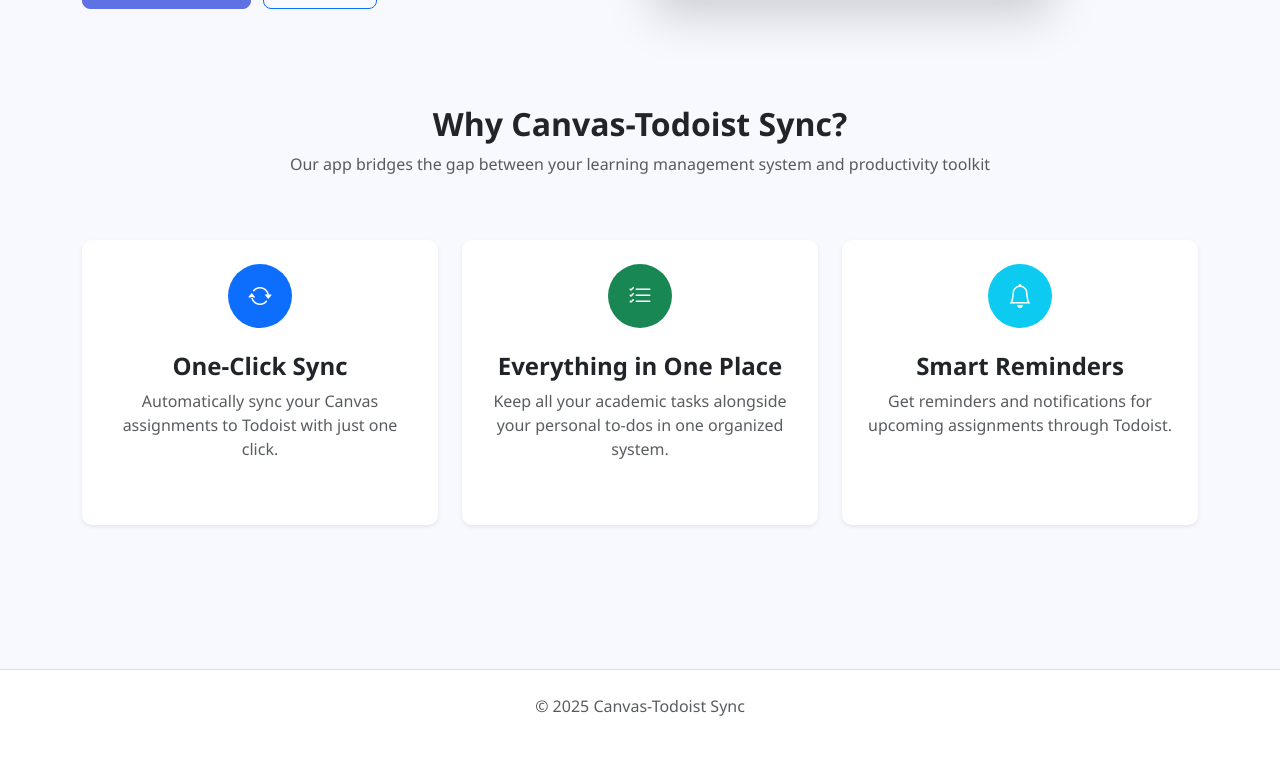
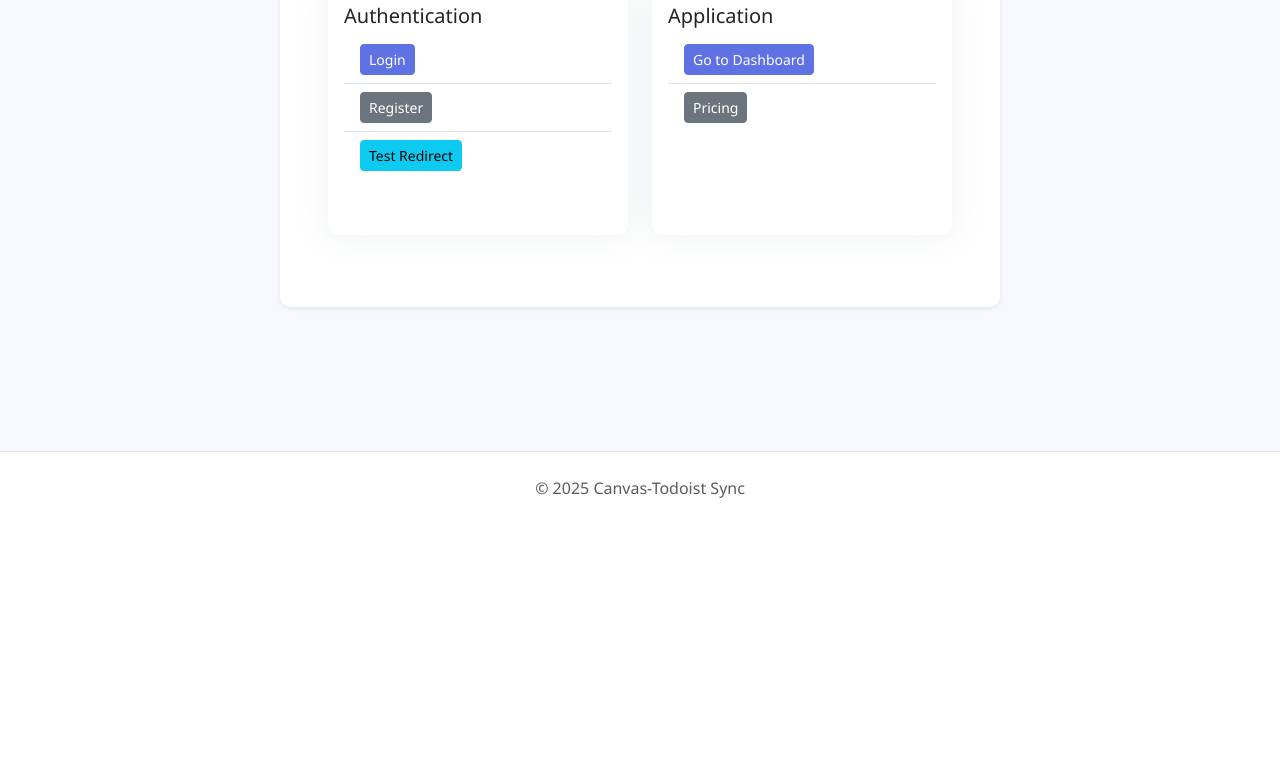
Before and after one commit to Ruthless21/canvas-todoist-sync, a Flask app: page / in a window 1280 px wide. Shown: the part 455-1213 px from the top of the page. After the commit the page ends 953 px from the top, so only its background shows below. Run offline with Flask 3, Linux system fonts and the light colour scheme.

Commit message:
Complete overhaul of login flow: 1) Simplify login function 2) Redirect to main page instead of dashboard 3) Add debug status page 4) Provide direct navigation links

```diff
--- a/blueprints/main.py
+++ b/blueprints/main.py
@@ -3,10 +3,24 @@
 Handles the main landing page and other general routes.
 """
 
-from flask import render_template
+from flask import render_template, flash, redirect, url_for, current_app
+from flask_login import current_user, login_required
 from blueprints import main_bp
 
 @main_bp.route('/')
 def index():
-    """Display the home page."""
-    return render_template('index.html')
+    """Display the home page with login status."""
+    # Log authentication status
+    current_app.logger.debug('Main index accessed, user authenticated: %s', current_user.is_authenticated)
+
+    # For logged in users, display a status message
+    if current_user.is_authenticated:
+        flash(f'You are logged in as {current_user.username}', 'success')
+
+    return render_template('index.html', title='Home')
+
+@main_bp.route('/dashboard-redirect')
+@login_required
+def dashboard_redirect():
+    """Simple redirect to dashboard for testing."""
+    return redirect(url_for('dashboard.index'))
--- a/templates/index.html
+++ b/templates/index.html
@@ -1,81 +1,73 @@
 {% extends "base.html" %}
-{% block title %}Canvas-Todoist Sync - Never Miss a Deadline{% endblock %}
+{% block title %}{{ title }}{% endblock %}
 {% block content %}
-<div class="row align-items-center py-5">
-    <div class="col-lg-6">
-        <h1 class="display-4 fw-bold mb-4">Never miss a deadline again!</h1>
-        <p class="lead mb-4">Automatically sync your Canvas LMS assignments to your Todoist task list and stay on top of all your academic responsibilities.</p>
+<div class="container py-5">
+    <div class="row justify-content-center">
+        <div class="col-md-8">
+            <div class="card shadow-sm border-0">
+                <div class="card-body p-5">
+                    <h1 class="display-4 text-center mb-4">Canvas-Todoist Sync</h1>
+                    <p class="lead text-center mb-5">Seamlessly integrate your Canvas assignments with Todoist tasks</p>
 
+                    <!-- Login Status -->
+                    <div class="alert alert-info mb-4">
+                        <strong>Login Status:</strong>
                         {% if current_user.is_authenticated %}
-            <a href="{{ url_for('dashboard.index') }}" class="btn btn-primary btn-lg">
-                <i class="bi bi-speedometer2 me-2"></i>Go to Dashboard
-            </a>
+                            <span class="badge bg-success">Logged in as {{ current_user.username }}</span>
                         {% else %}
-            <a href="{{ url_for('auth.register') }}" class="btn btn-primary btn-lg me-2">
-                <i class="bi bi-person-plus me-2"></i>Get Started
-            </a>
-            <a href="{{ url_for('auth.login') }}" class="btn btn-outline-primary btn-lg">
-                <i class="bi bi-box-arrow-in-right me-2"></i>Login
-            </a>
+                            <span class="badge bg-warning">Not logged in</span>
                         {% endif %}
                     </div>
-    <div class="col-lg-6">
-        <img src="https://images.unsplash.com/photo-1606761568499-6d2451b23c66?ixlib=rb-1.2.1&ixid=MnwxMjA3fDB8MHxwaG90by1wYWdlfHx8fGVufDB8fHx8&auto=format&fit=crop&w=1074&q=80" class="img-fluid rounded shadow-lg" alt="Student using laptop">
-    </div>
-</div>
 
-<div class="row py-5">
-    <div class="col-12 text-center mb-5">
-        <h2 class="fw-bold">Why Canvas-Todoist Sync?</h2>
-        <p class="text-muted">Our app bridges the gap between your learning management system and productivity toolkit</p>
-    </div>
-
-    <div class="col-md-4 mb-4">
-        <div class="card h-100 border-0 shadow-sm">
-            <div class="card-body text-center p-4">
-                <div class="icon-circle bg-primary text-white mb-4">
-                    <i class="bi bi-arrow-repeat"></i>
-                </div>
-                <h4 class="fw-bold">One-Click Sync</h4>
-                <p class="text-muted">Automatically sync your Canvas assignments to Todoist with just one click.</p>
+                    <div class="row mb-4">
+                        <div class="col-md-6">
+                            <div class="card h-100">
+                                <div class="card-body">
+                                    <h5 class="card-title">Authentication</h5>
+                                    <ul class="list-group list-group-flush mb-3">
+                                        {% if not current_user.is_authenticated %}
+                                        <li class="list-group-item">
+                                            <a href="{{ url_for('auth.login') }}" class="btn btn-primary btn-sm">Login</a>
+                                        </li>
+                                        <li class="list-group-item">
+                                            <a href="{{ url_for('auth.register') }}" class="btn btn-secondary btn-sm">Register</a>
+                                        </li>
+                                        {% else %}
+                                        <li class="list-group-item">
+                                            <a href="{{ url_for('auth.logout') }}" class="btn btn-warning btn-sm">Logout</a>
+                                        </li>
+                                        {% endif %}
+                                        <li class="list-group-item">
+                                            <a href="{{ url_for('auth.test_redirect') }}" class="btn btn-info btn-sm">Test Redirect</a>
+                                        </li>
+                                    </ul>
                                 </div>
                             </div>
                         </div>
-
-    <div class="col-md-4 mb-4">
-        <div class="card h-100 border-0 shadow-sm">
-            <div class="card-body text-center p-4">
-                <div class="icon-circle bg-success text-white mb-4">
-                    <i class="bi bi-list-check"></i>
-                </div>
-                <h4 class="fw-bold">Everything in One Place</h4>
-                <p class="text-muted">Keep all your academic tasks alongside your personal to-dos in one organized system.</p>
-            </div>
-        </div>
-    </div>
-
-    <div class="col-md-4 mb-4">
-        <div class="card h-100 border-0 shadow-sm">
-            <div class="card-body text-center p-4">
-                <div class="icon-circle bg-info text-white mb-4">
-                    <i class="bi bi-bell"></i>
-                </div>
-                <h4 class="fw-bold">Smart Reminders</h4>
-                <p class="text-muted">Get reminders and notifications for upcoming assignments through Todoist.</p>
+                        <div class="col-md-6">
+                            <div class="card h-100">
+                                <div class="card-body">
+                                    <h5 class="card-title">Application</h5>
+                                    <ul class="list-group list-group-flush mb-3">
+                                        <li class="list-group-item">
+                                            <a href="{{ url_for('main.dashboard_redirect') }}" class="btn btn-primary btn-sm">Go to Dashboard</a>
+                                        </li>
+                                        <li class="list-group-item">
+                                            <a href="{{ url_for('payments.pricing') }}" class="btn btn-secondary btn-sm">Pricing</a>
+                                        </li>
+                                        {% if current_user.is_authenticated %}
+                                        <li class="list-group-item">
+                                            <a href="{{ url_for('settings.index') }}" class="btn btn-info btn-sm">Settings</a>
+                                        </li>
+                                        {% endif %}
+                                    </ul>
                                 </div>
                             </div>
                         </div>
                     </div>
-
-<style>
-.icon-circle {
-    display: inline-flex;
-    align-items: center;
-    justify-content: center;
-    width: 64px;
-    height: 64px;
-    border-radius: 50%;
-    font-size: 1.5rem;
-}
-</style>
+                </div>
+            </div>
+        </div>
+    </div>
+</div>
 {% endblock %}
```
Also changed, not shown: blueprints/auth.py (+11 -91 lines). Lines whose indentation alone changed are shown as unchanged.
